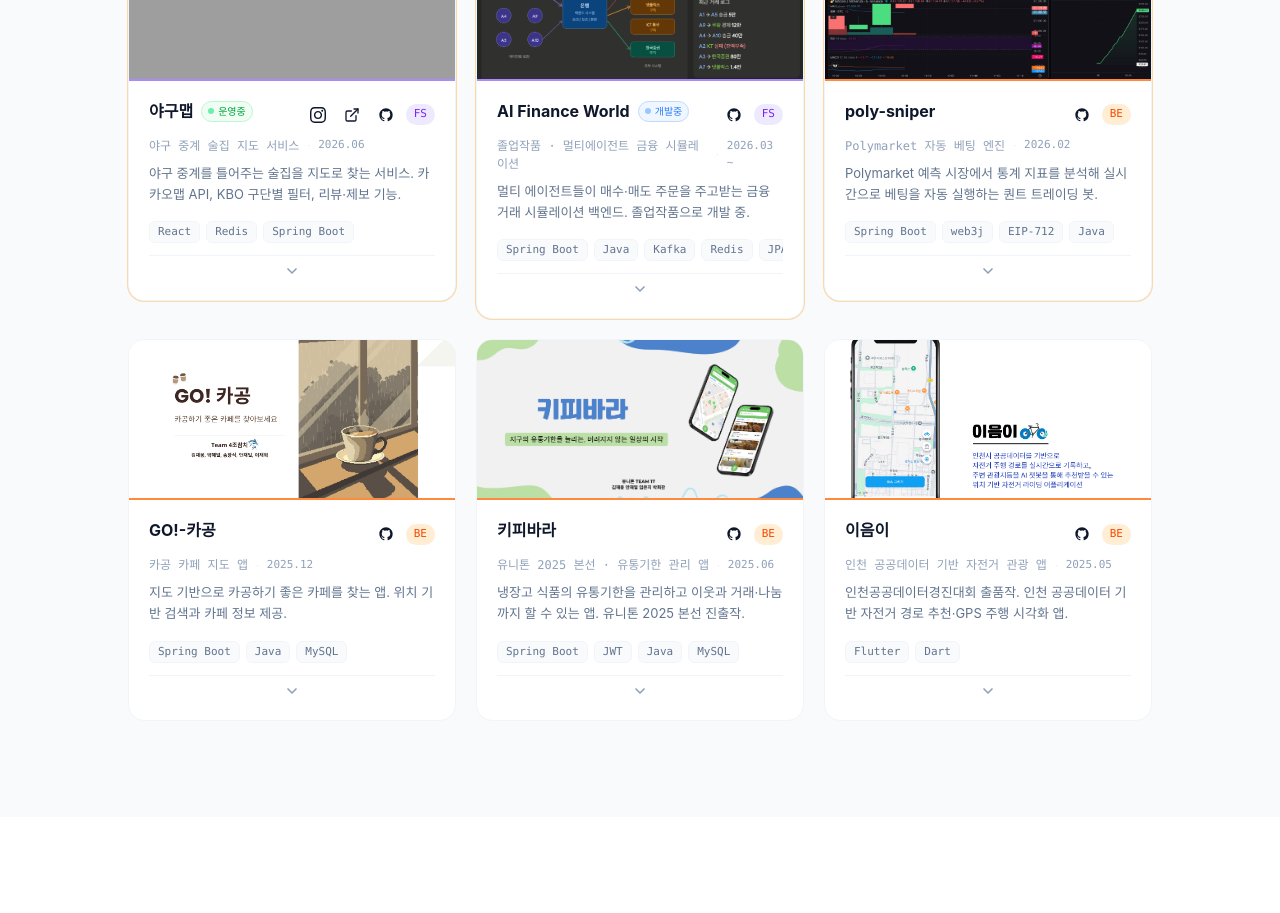
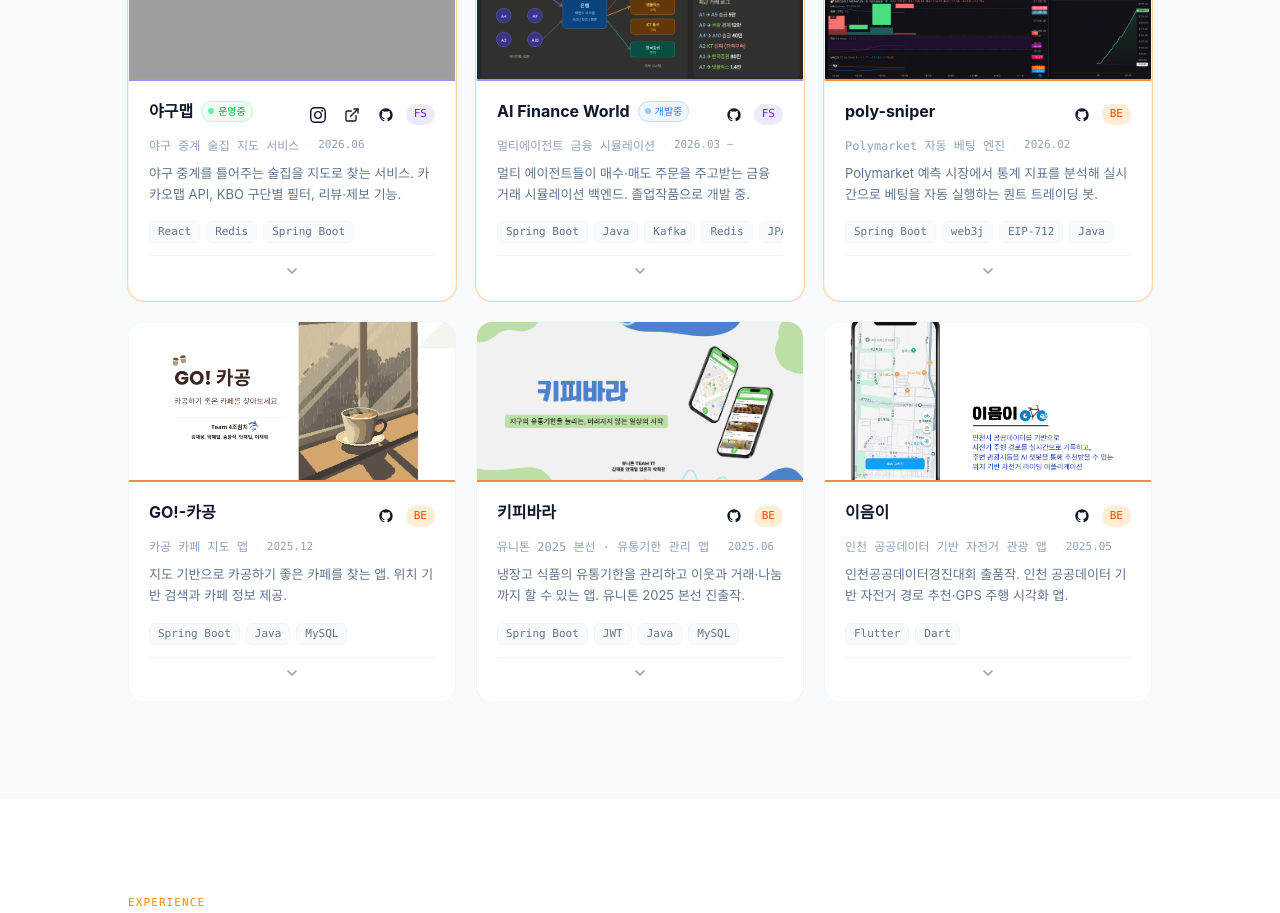
Before and after one commit to grbuguj/jaewoong-portfolio, a Next.js app: page / in a window 1280 px wide. Shown: the part 2480-3393 px from the top of the page. Built offline with nearby package versions, Linux system fonts and the light colour scheme; grey boxes are pictures that could not be loaded.

Commit message:
문구수정

```diff
--- a/src/data/projects.ts
+++ b/src/data/projects.ts
@@ -41,7 +41,7 @@ export const projects: Project[] = [
     id: 'afw',
     image: '/projects/afw.png',
     title: 'AI Finance World',
-    subtitle: '졸업작품 · 멀티에이전트 금융 시뮬레이션',
+    subtitle: '멀티에이전트 금융 시뮬레이션',
     date: '2026.03 ~',
     description: '멀티 에이전트들이 매수·매도 주문을 주고받는 금융 거래 시뮬레이션 백엔드. 졸업작품으로 개발 중.',
     role: 'PM 겸 백엔드 설계. 헥사고날 아키텍처 구성, Kafka 메시지 파이프라인·Redis 캐시 전략 설계, 멀티에이전트 트랜잭션 흐름 구현.',
```
